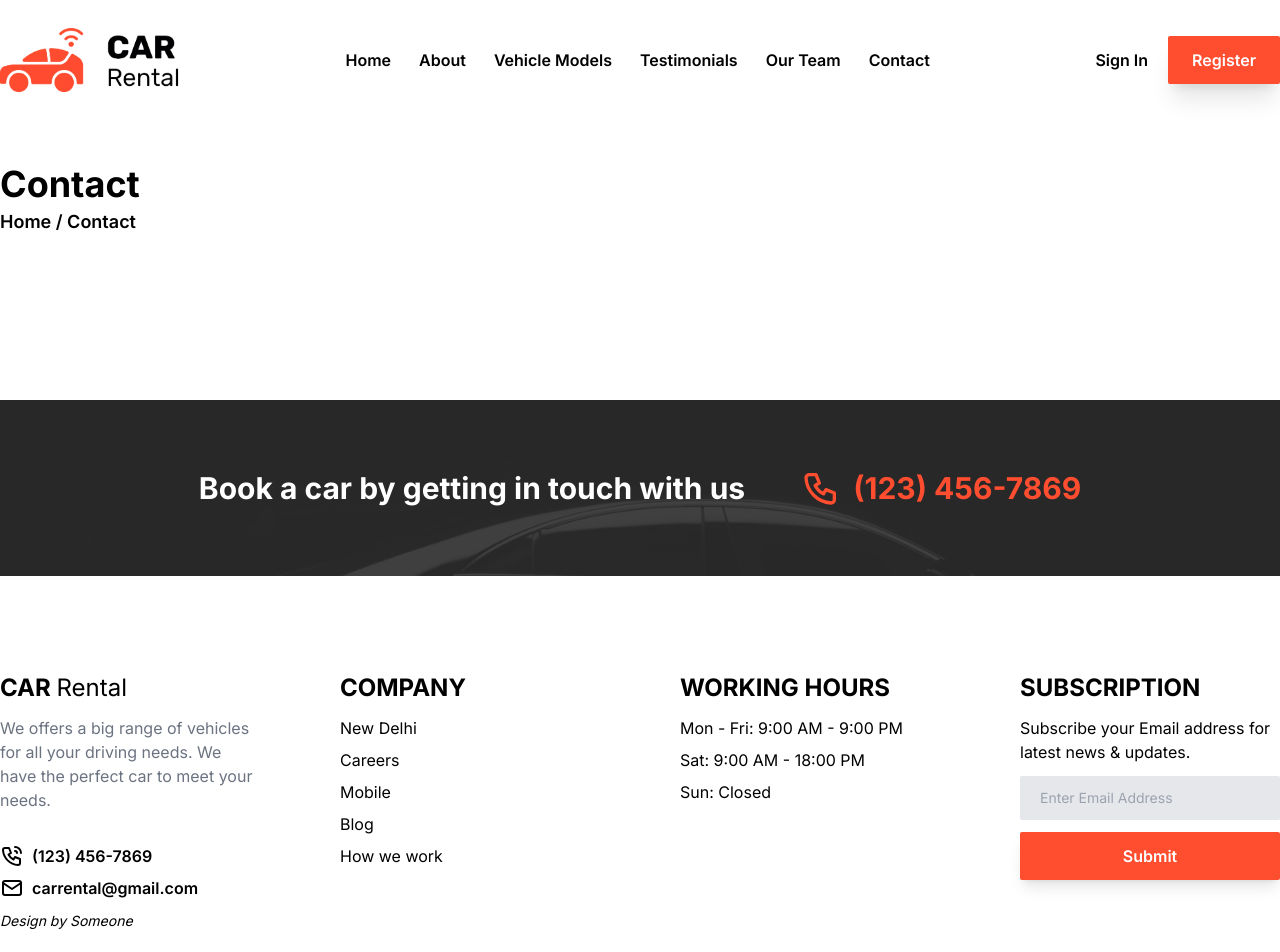
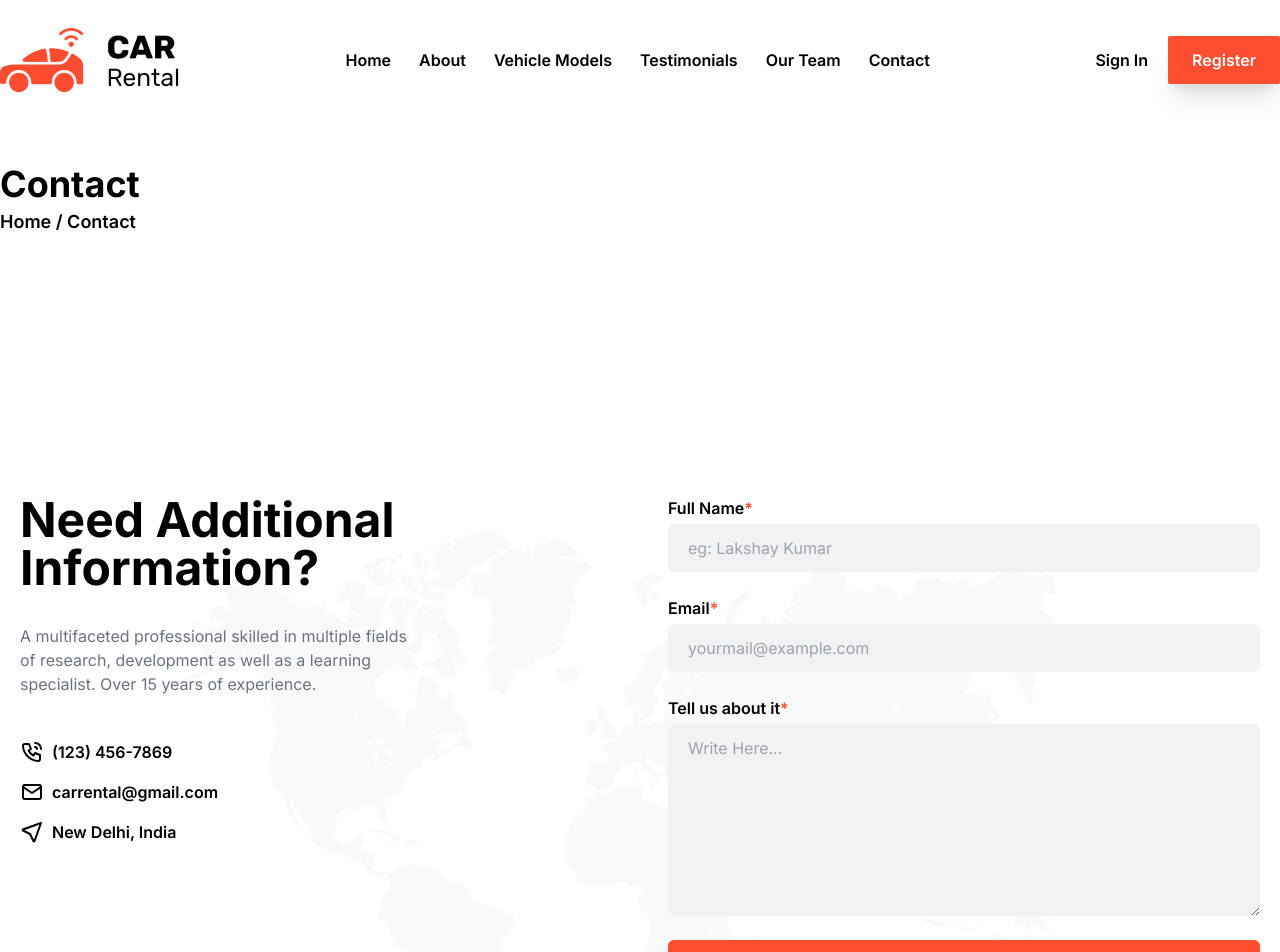
Before and after one commit to imlakshaykumar/rentalcar, a Next.js app: page /contact in a window 1280 px wide. Shown: the top 952 px of the page. Built offline with nearby package versions, Linux system fonts and the light colour scheme.

Commit message:
added overlay/fixed spacing and added contact form

```diff
--- a/src/app/contact/page.jsx
+++ b/src/app/contact/page.jsx
@@ -1,9 +1,98 @@
+import Image from "next/image"
+
+import contactRing from '../../../public/contactRing.svg'
+import mail from '../../../public/mail.svg'
+import location from '../../../public/location.svg'
+import message from '../../../public/message.svg'
+
 export default function Contact() {
     return (
         <>
-            <div className="contact-heading-div flex flex-col h-[25rem] items-start justify-center">
-                <h2 className=" text-4xl font-bold mb-1 w-full">Contact</h2>
-                <h3 className="font-semibold text-lg w-full">Home / Contact</h3>
+            <div className="contact-heading-div relative">
+
+                {/* <div className="hero-overlay absolute inset-0 w-full h-full right-0 top-0 left-0 bottom-0 opacity-90"></div> */ }
+
+                <div className="heading flex flex-col h-[25rem] items-start justify-center">
+                    <h2 className=" text-4xl font-bold mb-1 w-full">Contact</h2>
+                    <h3 className="font-semibold text-lg w-full">Home / Contact</h3>
+                </div>
+            </div>
+            <div className="contact-form relative">
+
+                <div className='overlay-div inset-0 h-full w-full absolute right-0 top-0 bottom-0 left-0 opacity-90'></div>
+
+                <div className="content flex items-start justify-center gap-14 pt-[6rem] pb-[10rem] px-5">
+                    <div className="content-info w-1/2 flex flex-col gap-3">
+                        <div className="info flex flex-col gap-5">
+                            <h2 className='text-5xl capitalize mb-3 font-bold'>Need additional information?</h2>
+                            <p className="text-gray-500 mb-8 w-[67%]">A multifaceted professional skilled in multiple fields of research, development as well as a learning specialist. Over 15 years of experience.</p>
+                        </div>
+                        <div className="contact-info flex flex-col gap-2">
+                            <div className="number flex items-center gap-2 mb-2 font-semibold">
+                                <Image src={ contactRing } alt='contactRing svg' />
+                                <span>(123) 456-7869</span>
+                            </div>
+                            <div className="mail flex items-center gap-2 mb-2 font-semibold">
+                                <Image src={ mail } alt='mail svg' />
+                                <span>carrental@gmail.com</span>
+                            </div>
+                            <div className="mail flex items-center gap-2 mb-2 font-semibold">
+                                <Image src={ location } alt='location svg' />
+                                <span>New Delhi, India</span>
+                            </div>
+                        </div>
+                    </div>
+                    <div className="form-div w-1/2">
+                        <form className="form flex flex-col gap-3">
+                            <div className="form-item flex flex-col">
+                                <label htmlFor="fullname" className="font-semibold mb-1">
+                                    Full Name
+                                    <span className="text-[#ff4d30]">*</span>
+                                </label>
+                                <input
+                                    type="text"
+                                    name="fullname"
+                                    id="fullname"
+                                    placeholder="eg: Lakshay Kumar"
+                                    className='bg-[#f2f2f2] py-3 px-5 mb-3 w-full rounded-md outline-none'
+                                />
+                            </div>
+                            <div className="form-item flex flex-col">
+                                <label htmlFor="email" className="font-semibold mb-1">
+                                    Email
+                                    <span className="text-[#ff4d30]">*</span>
+                                </label>
+                                <input
+                                    type="email"
+                                    name="email"
+                                    id="email"
+                                    placeholder="yourmail@example.com"
+                                    className='bg-[#f2f2f2] py-3 px-5 mb-3 w-full rounded-md outline-none'
+                                />
+                            </div>
+                            <div className="form-item flex flex-col">
+                                <label htmlFor="about" className="font-semibold mb-1">
+                                    Tell us about it
+                                    <span className="text-[#ff4d30]">*</span>
+                                </label>
+                                <textarea
+                                    name="about"
+                                    id="about"
+                                    rows="7"
+                                    placeholder="Write Here..."
+                                    className='bg-[#f2f2f2] py-3 px-5 mb-3 w-full rounded-md outline-none'
+                                />
+                            </div>
+                            <button
+                                type="submit"
+                                className="w-full bg-[#ff4d30] flex justify-center items-center py-4 rounded-md capitalize text-white shadow-lg gap-3 font-bold text-lg hover:bg-[#ff3e30]"
+                            >
+                                <Image src={ message } alt="msg svg" />
+                                send message</button>
+                        </form>
+                    </div>
+                </div>
+
             </div>
         </>
     )
--- a/src/app/globals.css
+++ b/src/app/globals.css
@@ -6,6 +6,13 @@
 .book-contact-div {
   background-image: url('../../public//images/footerOverlay.png');
 }
+
+.contact-form {
+  background-image: url('../../public/images/mapOverlay.png');
+  background-repeat: no-repeat;
+  background-position: center;
+}
+
 
 /* :root {
   --foreground-rgb: 0, 0, 0;
```
